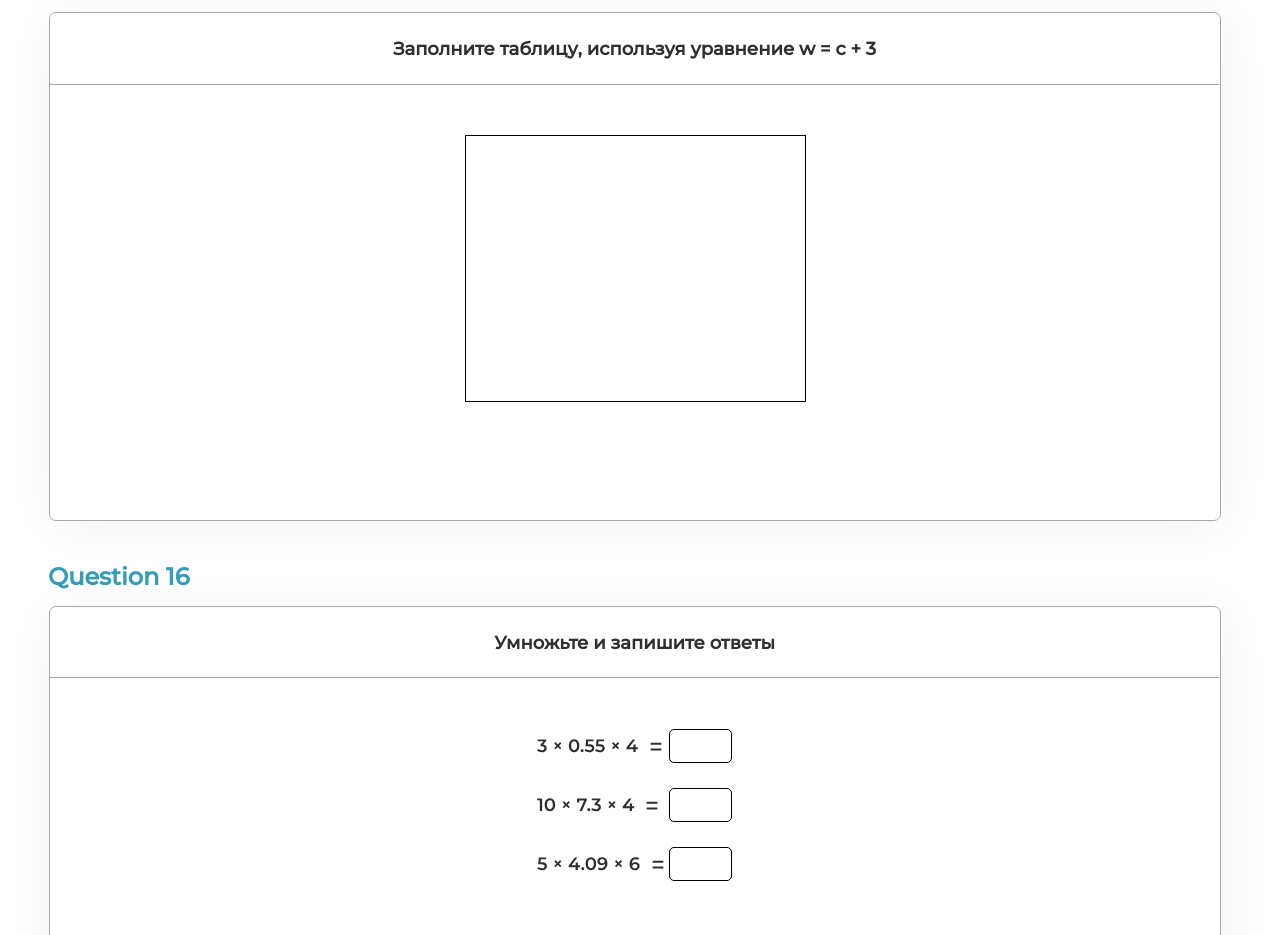
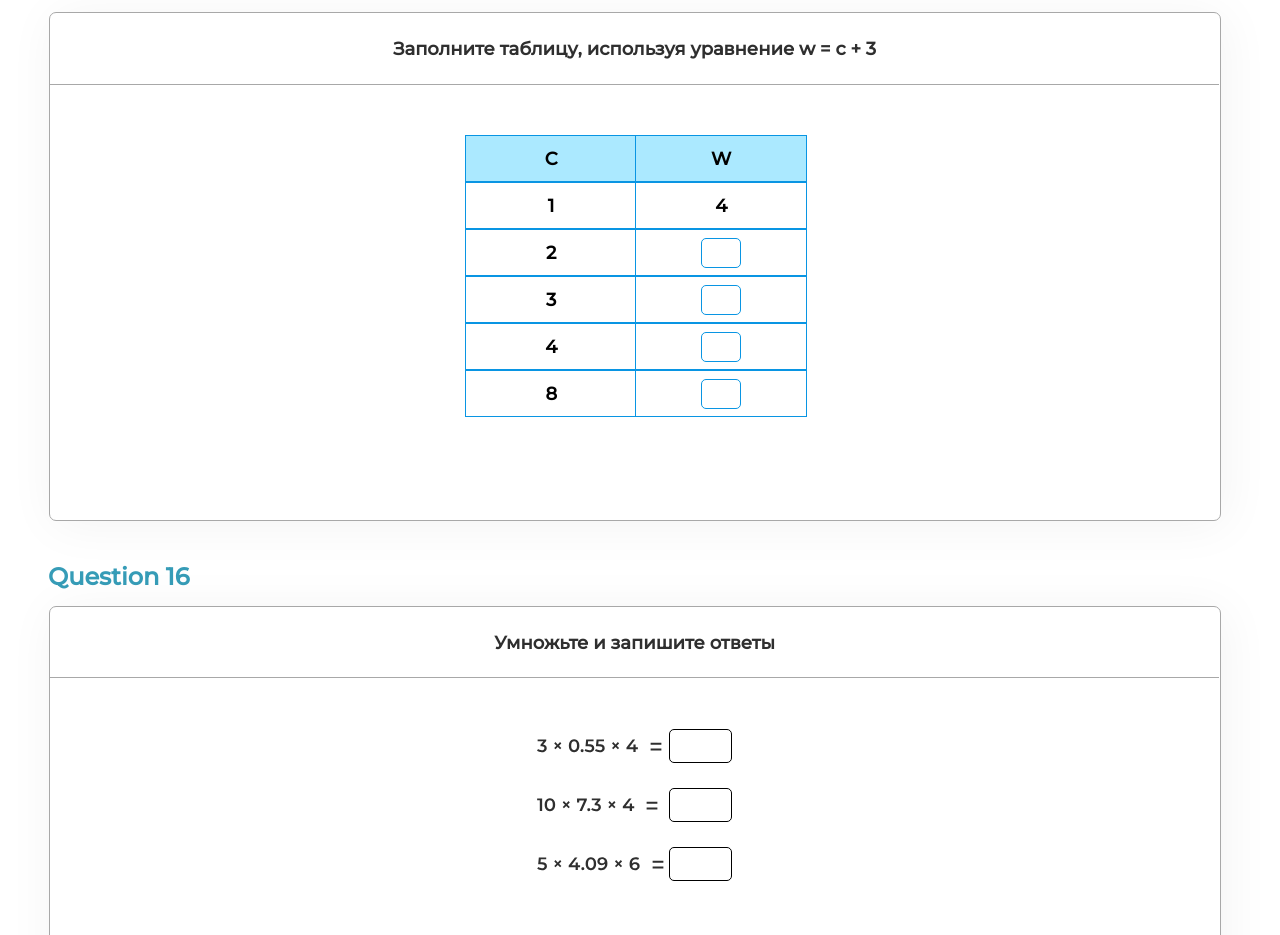
Before and after one commit to BossNumber1/5gradePractithink, a plain HTML site: page RESULT/index.html in a window 1280 px wide. Shown: the part 8063-8998 px from the top of the page. Drawn offline with nearby package versions, Linux system fonts and the light colour scheme; a script that the page names is missing.

Commit message:
made the layout of 15 question

```diff
--- a/RESULT/index.html
+++ b/RESULT/index.html
@@ -271,7 +271,32 @@
                         Заполните таблицу, используя уравнение w = c + 3
                     </div>
                     <div class="lineUnderHeading15"></div>
-                    <div class="content15"></div>
+                    <div class="content15">
+                        <div class="leftColumn15">
+                            <div class="first1row15">C</div>
+                            <div class="second1row15">1</div>
+                            <div class="third1row15">2</div>
+                            <div class="fourth1row15">3</div>
+                            <div class="fifth1row15">4</div>
+                            <div class="sixth1row15">8</div>
+                        </div>
+                        <div class="rightColumn15">
+                            <div class="first2row15">W</div>
+                            <div class="second2row15">4</div>
+                            <div class="third2row15">
+                                <input type="text" id="firstNumber15" />
+                            </div>
+                            <div class="fourth2row4">
+                                <input type="text" id="secondNumber15" />
+                            </div>
+                            <div class="fifth2row4">
+                                <input type="text" id="thirdNumber15" />
+                            </div>
+                            <div class="sixth2row4">
+                                <input type="text" id="fourthNumber15" />
+                            </div>
+                        </div>
+                    </div>
                 </div>
             </div>
             <div class="question16">
--- a/RESULT/styles/question15.css
+++ b/RESULT/styles/question15.css
@@ -39,69 +39,72 @@
     left: calc(50% - 339px / 2);
     width: 339px;
     height: 265px;
-    border: 1px solid;
-}
-
-.figures15 {
-    width: 1078.69px;
-    height: 171.83px;
-}
-
-/* places styles */
-
-.places15 {
-    top: 50px;
-    left: calc(50% - 1013px / 2);
-    width: 1013px;
-    height: 45px;
+    /* border: 1px solid; */
     display: flex;
     align-items: center;
     justify-content: space-between;
 }
 
-.places15 div:not(.statusMiniIcon) {
+.leftColumn15,
+.rightColumn15 {
+    width: 170px;
+    height: 265px;
+}
+
+/* rows styles */
+
+.first1row15,
+.second1row15,
+.third1row15,
+.fourth1row15,
+.fifth1row15,
+.sixth1row15,
+.first2row15,
+.second2row15,
+.third2row15,
+.fourth2row15,
+.fifth2row15,
+.sixth2row15 {
+    border: 1px solid #0995e3;
+    width: 170px;
+    height: 45px;
+    margin: 0;
+    display: flex;
+    align-items: center;
+    justify-content: center;
+    font-weight: 600;
+    font-size: 18px;
+}
+
+.first1row15,
+.first2row15 {
+    background-color: #abe9ff;
+}
+
+.second1row15,
+.third1row15,
+.fourth1row15,
+.fifth1row15,
+.sixth1row15,
+.second2row15,
+.third2row15,
+.fourth2row15,
+.fifth2row15,
+.sixth2row15 {
+    background-color: #fff;
+}
+
+.content15 input {
     display: flex;
     flex-direction: row;
     justify-content: center;
     align-items: center;
     padding: 6px 16px;
-    width: 108px;
-    height: 45px;
-    background: #369cb7;
-    opacity: 0.3;
-    border: 1px solid #369cb7;
+    width: 40px;
+    height: 30px;
+    background: #ffffff;
+    border: 1px solid #0995e3;
     box-sizing: border-box;
     border-radius: 5px;
+    text-align: center;
 }
-
-/* btns styles */
-
-.btns15 {
-    top: 100px;
-    left: calc(50% - 552px / 2);
-    width: 552px;
-    height: 45px;
-    display: flex;
-    align-items: center;
-    justify-content: space-between;
-}
-
-.btns15 div {
-    display: flex;
-    flex-direction: row;
-    justify-content: center;
-    align-items: center;
-    padding: 6px 16px;
-    width: 108px;
-    height: 45px;
-    background: #369cb7;
-    border: 1px solid #369cb7;
-    box-sizing: border-box;
-    border-radius: 5px;
-    cursor: grab;
-    color: white;
-}
-
-.btns15 div:not(:last-child) {
-    margin-right: 20px;
-}
```
